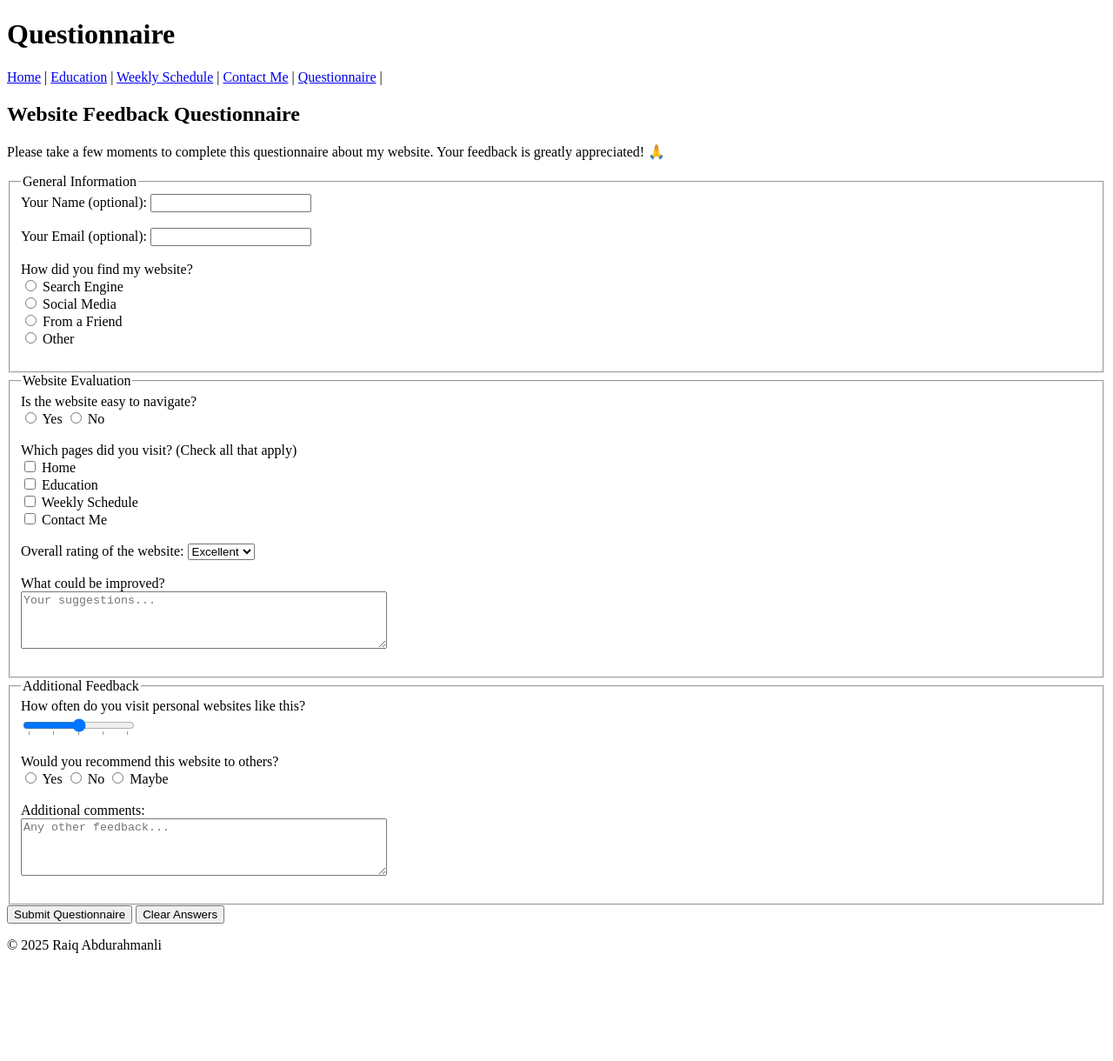
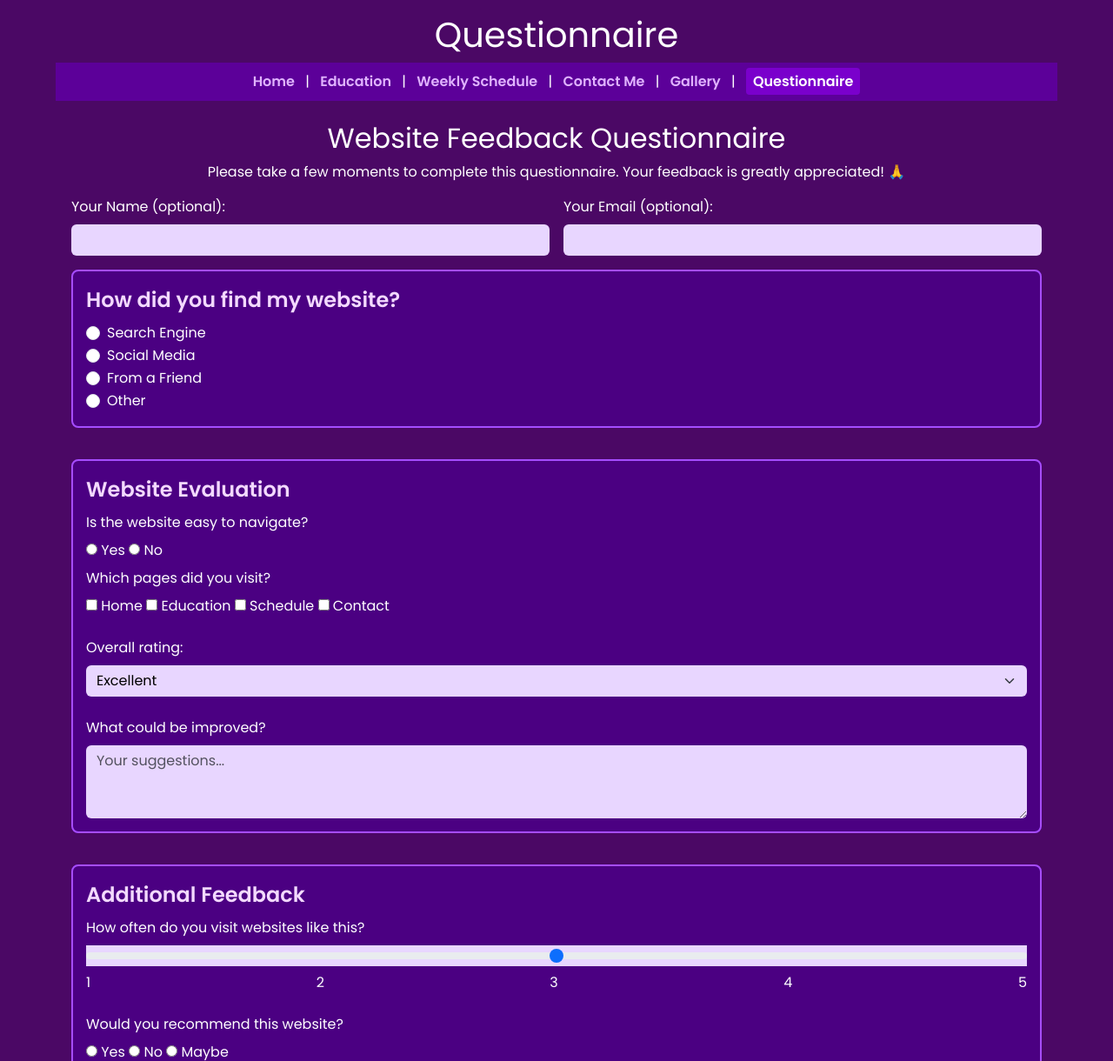
Before and after one commit to Raiq04/Capstone-Project, a plain HTML site: page questionnaire.html in a window 1280 px wide. Shown: the top 1220 px of the page at 87% size. Before the commit the page ends 1112 px from the top, so only its background shows below. Drawn offline with nearby package versions, Linux system fonts and the light colour scheme.

Commit message:
Add files via upload

```diff
--- a/questionnaire.html
+++ b/questionnaire.html
@@ -2,124 +2,210 @@
 <html lang="en">
 <head>
   <meta charset="UTF-8">
-    <meta name="description" content="Questionairre">
-    <meta name="author" content="Questionnaire to provide feedback">
+  <meta name="description" content="Questionnaire">
+  <meta name="author" content="Raiq Abdurahmanli">
   <title>Questionnaire - My Personal Website</title>
   <link rel="icon" type="image/png" href="favicon.png">
+
+
+  <link href="https://cdn.jsdelivr.net/npm/bootstrap@5.3.3/dist/css/bootstrap.min.css" rel="stylesheet">
+
+
+  <link href="https://fonts.googleapis.com/css2?family=Poppins:wght@400;600&display=swap" rel="stylesheet">
+
+  <style>
+  body {
+    font-family: 'Poppins', sans-serif;
+    background-color: #4b0865;
+    color: white;
+    width: 90%;
+    margin: auto;
+  }
+
+  nav {
+    background-color: #5c0099;
+    padding: 10px;
+    position: sticky;
+    top: 0;
+    text-align: center;
+  }
+
+  nav a {
+    color: #e0b3ff;
+    text-decoration: none;
+    margin: 0 8px;
+    font-weight: bold;
+  }
+
+  nav a:hover {
+    color: white;
+  }
+
+  nav a.active {
+    color: white;
+    background-color: #7a00cc;
+    padding: 4px 8px;
+    border-radius: 4px;
+  }
+
+
+  fieldset {
+    border: 2px solid #a64dff;
+    border-radius: 8px;
+    padding: 15px;
+    margin-bottom: 20px;
+    background-color: #4b0082;
+  }
+
+  legend {
+    color: #f3d9ff;
+    font-weight: bold;
+  }
+
+
+  .btn-purple {
+    background-color: #7a00cc;
+    color: white;
+    border: none;
+  }
+
+  .btn-purple:hover {
+    background-color: #9e00ff;
+  }
+
+
+  .form-control, .form-select, .form-range {
+    background-color: #e8d6ff;
+    color: black;
+    border: none;
+  }
+
+  .form-control:focus, .form-select:focus {
+    box-shadow: 0 0 5px #9e00ff;
+  }
+
+  footer {
+    text-align: center;
+    margin-top: 20px;
+    color: #f3d9ff;
+  }
+</style>
+
 </head>
 <body>
-    <header>
+  <header class="text-center my-3">
     <h1>Questionnaire</h1>
     <nav>
-
       <a href="index.html">Home</a> |
       <a href="education.html">Education</a> |
       <a href="schedule.html">Weekly Schedule</a> |
       <a href="contact.html">Contact Me</a> |
-            <a href="questionnaire.html">Questionnaire</a> |
-
+      <a href="gallery.html">Gallery</a> |
+      <a href="questionnaire.html" class="active">Questionnaire</a>
     </nav>
   </header>
 
-    <main>
-        <section>
-            <h2>Website Feedback Questionnaire</h2>
-            <p>Please take a few moments to complete this questionnaire about my website. Your feedback is greatly appreciated! 🙏</p>
+  <main class="container my-4">
+    <h2 class="text-center">Website Feedback Questionnaire</h2>
+    <p class="text-center">Please take a few moments to complete this questionnaire. Your feedback is greatly appreciated! 🙏</p>
 
-            <form action="mailto:youremail@example.com" method="post" enctype="text/plain">
+    <form action="mailto:youremail@example.com" method="post" enctype="text/plain" class="row g-3">
+      <div class="col-md-6">
+        <label for="q-name" class="form-label">Your Name (optional):</label>
+        <input type="text" class="form-control" id="q-name" name="q-name">
+      </div>
+
+      <div class="col-md-6">
+        <label for="q-email" class="form-label">Your Email (optional):</label>
+        <input type="email" class="form-control" id="q-email" name="q-email">
+      </div>
+
+      <div class="col-12">
         <fieldset>
-                    <legend>General Information</legend>
+          <legend>How did you find my website?</legend>
+          <div class="form-check">
+            <input type="radio" class="form-check-input" id="find-search" name="how-found" value="search">
+            <label for="find-search" class="form-check-label">Search Engine</label>
+          </div>
+          <div class="form-check">
+            <input type="radio" class="form-check-input" id="find-social" name="how-found" value="social">
+            <label for="find-social" class="form-check-label">Social Media</label>
+          </div>
+          <div class="form-check">
+            <input type="radio" class="form-check-input" id="find-friend" name="how-found" value="friend">
+            <label for="find-friend" class="form-check-label">From a Friend</label>
+          </div>
+          <div class="form-check">
+            <input type="radio" class="form-check-input" id="find-other" name="how-found" value="other">
+            <label for="find-other" class="form-check-label">Other</label>
+          </div>
+        </fieldset>
+      </div>
 
-                    <label for="q-name">Your Name (optional):</label>
-                    <input type="text" id="q-name" name="q-name"><br><br>
-
-                    <label for="q-email">Your Email (optional):</label>
-                    <input type="email" id="q-email" name="q-email"><br><br>
-
-                    <label>How did you find my website?</label><br>
-                    <input type="radio" id="find-search" name="how-found" value="search">
-                    <label for="find-search">Search Engine</label><br>
-
-                    <input type="radio" id="find-social" name="how-found" value="social">
-                    <label for="find-social">Social Media</label><br>
-
-                    <input type="radio" id="find-friend" name="how-found" value="friend">
-                    <label for="find-friend">From a Friend</label><br>
-
-                    <input type="radio" id="find-other" name="how-found" value="other">
-                    <label for="find-other">Other</label><br><br>
-                </fieldset>
-
+      <div class="col-12">
         <fieldset>
           <legend>Website Evaluation</legend>
+          <div class="mb-2">
+            <label class="form-label">Is the website easy to navigate?</label><br>
+            <input type="radio" name="navigation" value="yes"> Yes
+            <input type="radio" name="navigation" value="no"> No
+          </div>
 
-                    <label>Is the website easy to navigate?</label><br>
-                    <input type="radio" id="nav-yes" name="navigation" value="yes">
-                    <label for="nav-yes">Yes</label>
+          <label class="form-label">Which pages did you visit?</label><br>
+          <input type="checkbox" name="pages" value="home"> Home
+          <input type="checkbox" name="pages" value="education"> Education
+          <input type="checkbox" name="pages" value="schedule"> Schedule
+          <input type="checkbox" name="pages" value="contact"> Contact<br><br>
 
-                    <input type="radio" id="nav-no" name="navigation" value="no">
-                    <label for="nav-no">No</label><br><br>
+          <label for="rating" class="form-label">Overall rating:</label>
+          <select id="rating" name="rating" class="form-select">
+            <option>Excellent</option>
+            <option>Good</option>
+            <option>Average</option>
+            <option>Poor</option>
+          </select><br>
 
-                    <label>Which pages did you visit? (Check all that apply)</label><br>
-                    <input type="checkbox" id="page-home" name="pages-visited" value="home">
-                    <label for="page-home">Home</label><br>
+          <label for="improve" class="form-label">What could be improved?</label>
+          <textarea id="improve" name="improve" class="form-control" rows="3" placeholder="Your suggestions..."></textarea>
+        </fieldset>
+      </div>
 
-                    <input type="checkbox" id="page-education" name="pages-visited" value="education">
-                    <label for="page-education">Education</label><br>
-
-                    <input type="checkbox" id="page-schedule" name="pages-visited" value="schedule">
-                    <label for="page-schedule">Weekly Schedule</label><br>
-
-                    <input type="checkbox" id="page-contact" name="pages-visited" value="contact">
-                    <label for="page-contact">Contact Me</label><br><br>
-
-                    <label for="rating">Overall rating of the website:</label>
-                    <select id="rating" name="rating">
-                        <option value="excellent">Excellent</option>
-                        <option value="good">Good</option>
-                        <option value="average">Average</option>
-                        <option value="poor">Poor</option>
-                    </select><br><br>
-
-                    <label for="improve">What could be improved?</label><br>
-                    <textarea id="improve" name="improve" rows="4" cols="50" placeholder="Your suggestions..."></textarea><br><br>
-                </fieldset>
-
+      <div class="col-12">
         <fieldset>
           <legend>Additional Feedback</legend>
+          <label for="frequency" class="form-label">How often do you visit websites like this?</label>
+          <input type="range" class="form-range" id="frequency" name="frequency" min="1" max="5"><br>
+          <div class="d-flex justify-content-between" style="width: 100%;">
+  <span>1</span>
+  <span>2</span>
+  <span>3</span>
+  <span>4</span>
+  <span>5</span>
+</div>
+<br>
 
-                    <label for="frequency">How often do you visit personal websites like this?</label><br>
-                    <input type="range" id="frequency" name="frequency" min="1" max="5" list="freq-values">
-                    <datalist id="freq-values">
-                        <option value="1" label="Rarely"></option>
-                        <option value="2" label="Occasionally"></option>
-                        <option value="3" label="Sometimes"></option>
-                        <option value="4" label="Often"></option>
-                        <option value="5" label="Very Often"></option>
-                    </datalist><br><br>
+          <label class="form-label">Would you recommend this website?</label><br>
+          <input type="radio" name="recommend" value="yes"> Yes
+          <input type="radio" name="recommend" value="no"> No
+          <input type="radio" name="recommend" value="maybe"> Maybe<br><br>
 
-                    <label>Would you recommend this website to others?</label><br>
-                    <input type="radio" id="recommend-yes" name="recommend" value="yes">
-                    <label for="recommend-yes">Yes</label>
+          <label for="comments" class="form-label">Additional comments:</label>
+          <textarea id="comments" name="comments" class="form-control" rows="3"></textarea>
+        </fieldset>
+      </div>
 
-                    <input type="radio" id="recommend-no" name="recommend" value="no">
-                    <label for="recommend-no">No</label>
-
-                    <input type="radio" id="recommend-maybe" name="recommend" value="maybe">
-                    <label for="recommend-maybe">Maybe</label><br><br>
-
-                    <label for="comments">Additional comments:</label><br>
-                    <textarea id="comments" name="comments" rows="4" cols="50" placeholder="Any other feedback..."></textarea><br><br>
-                </fieldset>
-
-                <input type="submit" value="Submit Questionnaire">
-                <input type="reset" value="Clear Answers">
+      <div class="col-12 text-center">
+        <button type="submit" class="btn btn-purple me-2">Submit Questionnaire</button>
+        <button type="reset" class="btn btn-secondary">Clear Answers</button>
+      </div>
     </form>
-        </section>
   </main>
 
-    <footer>
+  <footer class="text-center mt-4">
     <p>&copy; 2025 Raiq Abdurahmanli</p>
   </footer>
+
+
+  <script src="https://cdn.jsdelivr.net/npm/bootstrap@5.3.3/dist/js/bootstrap.bundle.min.js"></script>
 </body>
 </html>
--- /dev/null
+++ b/style.css
@@ -0,0 +1,114 @@
+@import url('https://fonts.googleapis.com/css2?family=Poppins:wght@400;600&display=swap');
+
+
+body {
+  font-family: 'Poppins', sans-serif;
+  background-color: #4b0865;
+  color: white;
+  width: 90%;
+  margin: auto;
+}
+
+
+nav {
+  background-color: #5c0099;
+  padding: 10px;
+  position: sticky;
+  top: 0;
+  text-align: center;
+}
+
+nav a {
+  color: #e0b3ff;
+  text-decoration: none;
+  margin: 0 8px;
+  font-weight: bold;
+}
+
+nav a:hover {
+  color: white;
+}
+
+nav a.active {
+  color: white;
+  background-color: #7a00cc;
+  padding: 4px 8px;
+  border-radius: 4px;
+}
+
+
+h1, h2, h3 {
+  color: #f3d9ff;
+}
+
+hr {
+  border: none;
+  border-top: 4px dashed #d1a3ff;
+  width: 60%;
+  margin: 20px auto;
+}
+
+img[alt*="Profile"] {
+  width: 200px;
+  height: 200px;
+  border-radius: 50%;
+  transition: 0.3s;
+}
+
+img[alt*="Profile"]:hover {
+  width: 220px;
+  height: 220px;
+}
+
+
+table {
+  border-collapse: collapse;
+  width: 80%;
+  margin: 20px auto;
+}
+
+th, td {
+  border: 2px solid #a64dff;
+  padding: 8px;
+  text-align: center;
+}
+
+th {
+  background-color: #4b0082;
+  color: white;
+}
+
+
+ul {
+  list-style-type: square;
+}
+
+ol {
+  list-style-type: decimal;
+}
+
+
+form {
+  background-color: #4b0082;
+  padding: 15px;
+  border-radius: 10px;
+  width: 80%;
+  margin: 20px auto;
+}
+
+input, textarea, select {
+  margin: 5px;
+  padding: 6px;
+  border-radius: 5px;
+  border: none;
+}
+
+button:hover, input[type="submit"]:hover {
+  background-color: #7a00cc;
+  color: white;
+  cursor: pointer;
+}
+
+h2::after {
+  content: " ✨";
+}
```
Also changed, not shown: contact.html (+4 -0 lines), education.html (+3 -0 lines), gallery.html (added, +69 -0 lines), index.html (+3 -0 lines), schedule.html (+3 -0 lines), img1.jpg (added), img2.jpg (added). Lines whose indentation alone changed are shown as unchanged.
